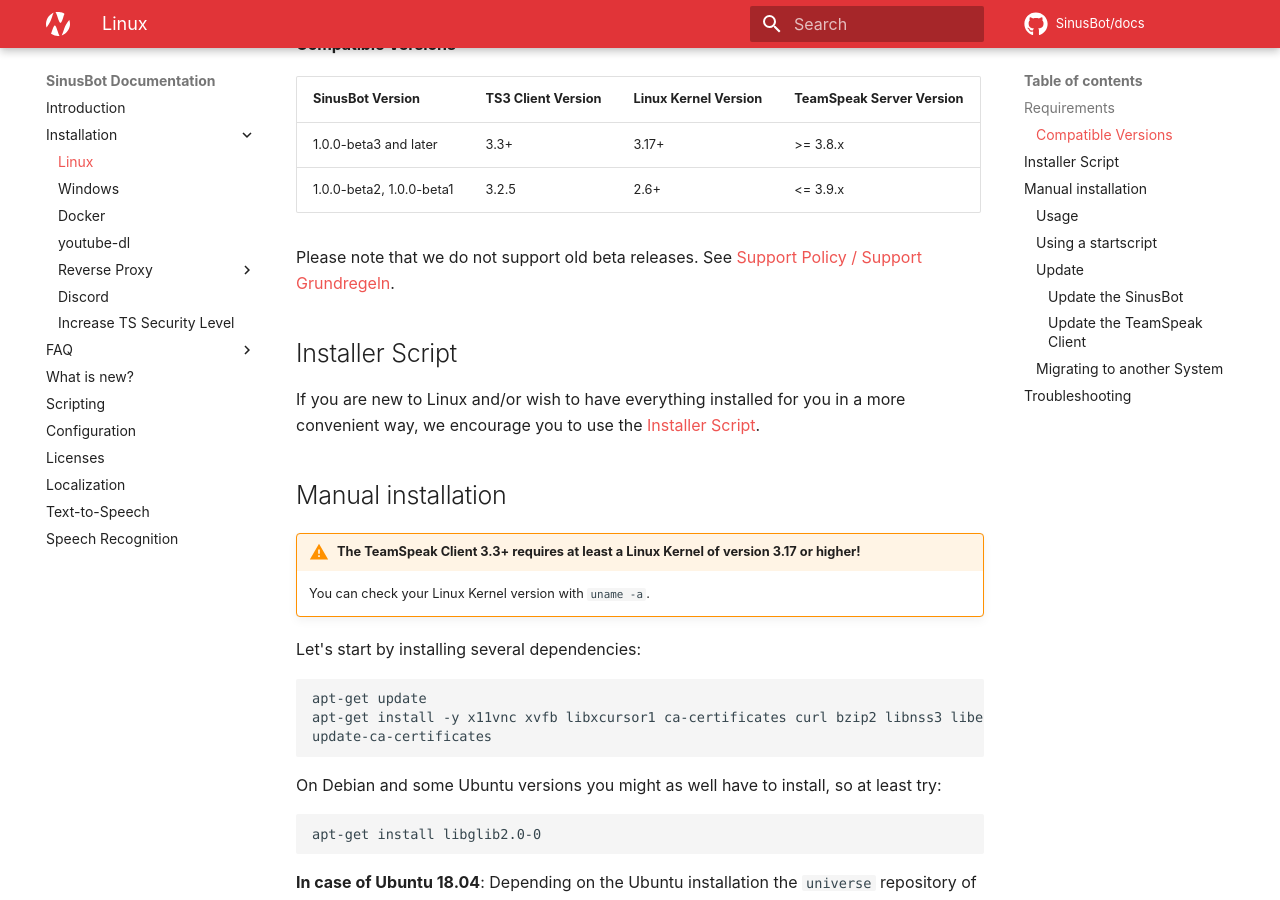
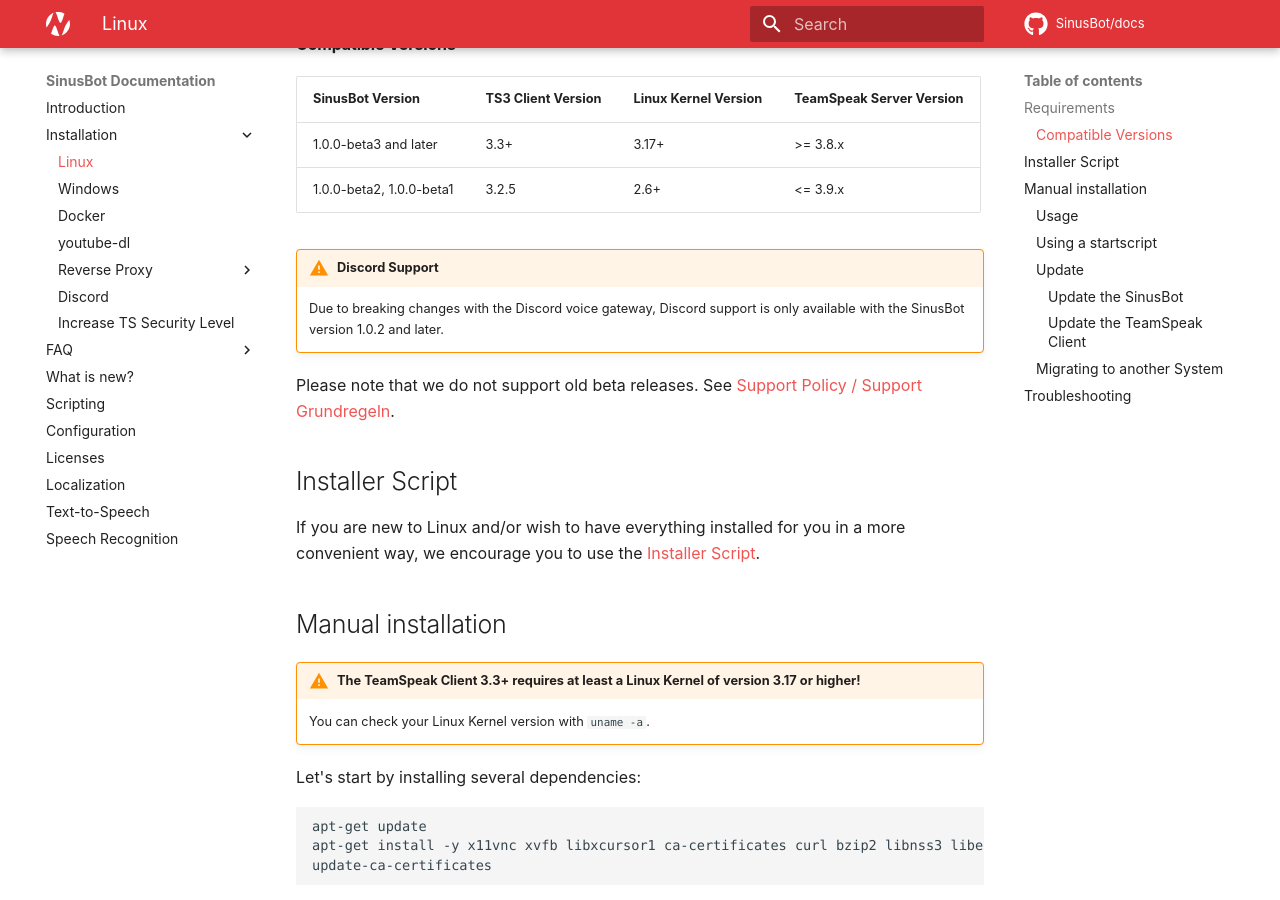
Before and after one commit to SinusBot/docs, an MkDocs documentation site: the page built from docs/installation/linux.md, in a window 1280 px wide and 900 px high, scrolled down 751 px. Built offline with MkDocs 1.6.1 and Material for MkDocs 9.7.7, drawn with Linux system fonts in a browser that asks for light colours; comment, search, counter and statistics services are not loaded.

Commit message:
Add warning about discord voice changes

```diff
--- a/docs/installation/linux.md
+++ b/docs/installation/linux.md
@@ -25,6 +25,9 @@
 -------------------------|---------------------|----------------------|--------------------------
 1.0.0-beta3 and later    | 3.3+                | 3.17+                | >= 3.8.x
 1.0.0-beta2, 1.0.0-beta1 | 3.2.5               | 2.6+                 | <= 3.9.x
+
+!!! Warning "Discord Support"
+    Due to breaking changes with the Discord voice gateway, Discord support is only available with the SinusBot version 1.0.2 and later.
 
 Please note that we do not support old beta releases. See [Support Policy / Support Grundregeln](https://sinusbot.github.io/docs/faq/general/#support-policy).
 
```
